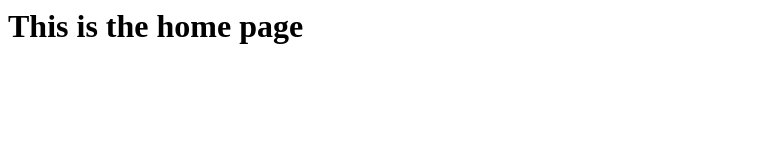
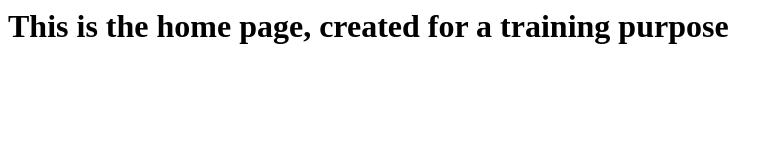
Before and after one commit to niconosenzo/http-test, a plain HTML site: page index.html in a window 1280 px wide. Shown: the whole page, without its empty margins (0-783 px from the left). Drawn offline with Linux system fonts and the light colour scheme.

Commit message:
changing the index file

```diff
--- a/index.html
+++ b/index.html
@@ -3,6 +3,6 @@
     <title>HTML Home Page</title>
   </head>
   <body>
-    <h1>This is the home page</h1>
+    <h1>This is the home page, created for a training purpose</h1>
   </body>
 </html>
```
